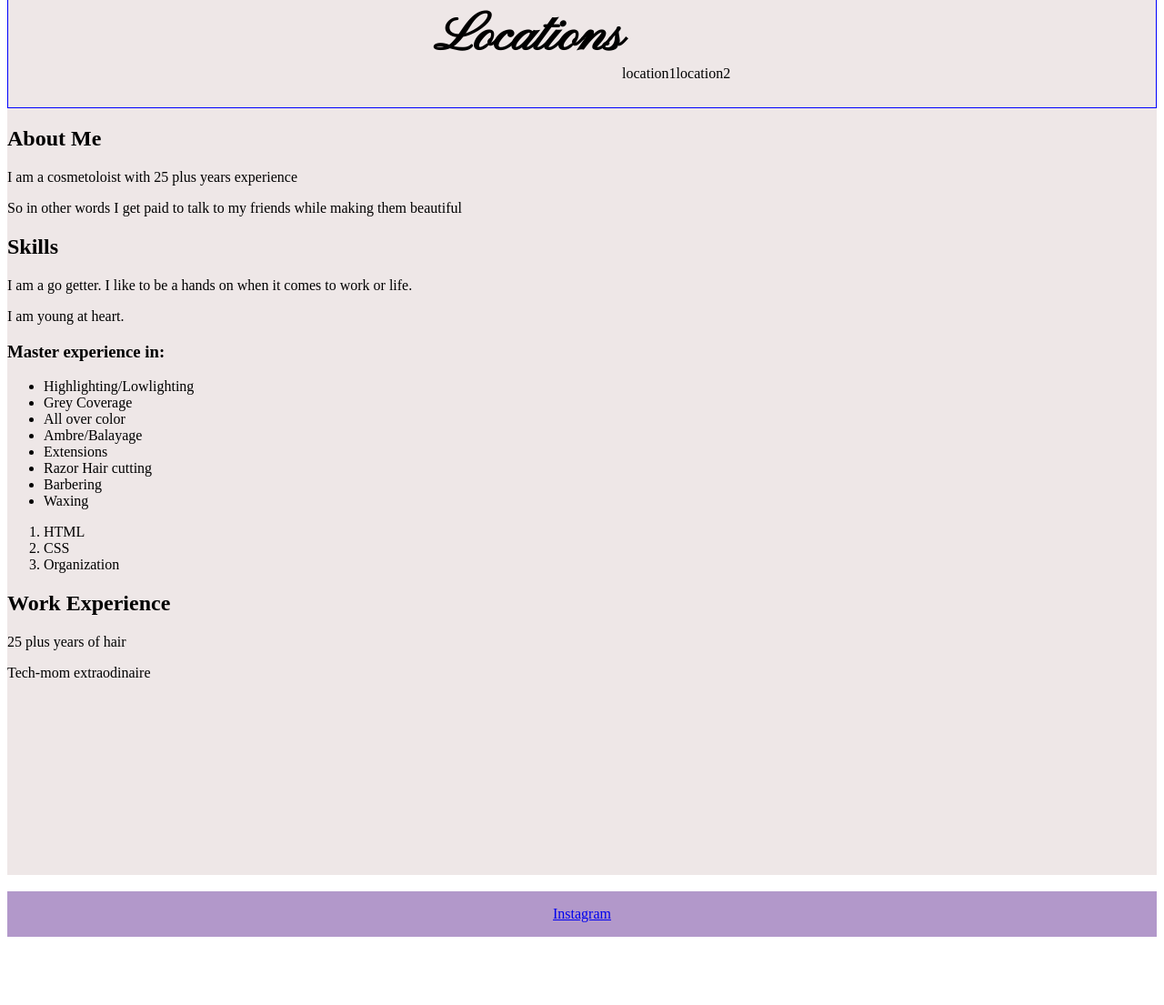
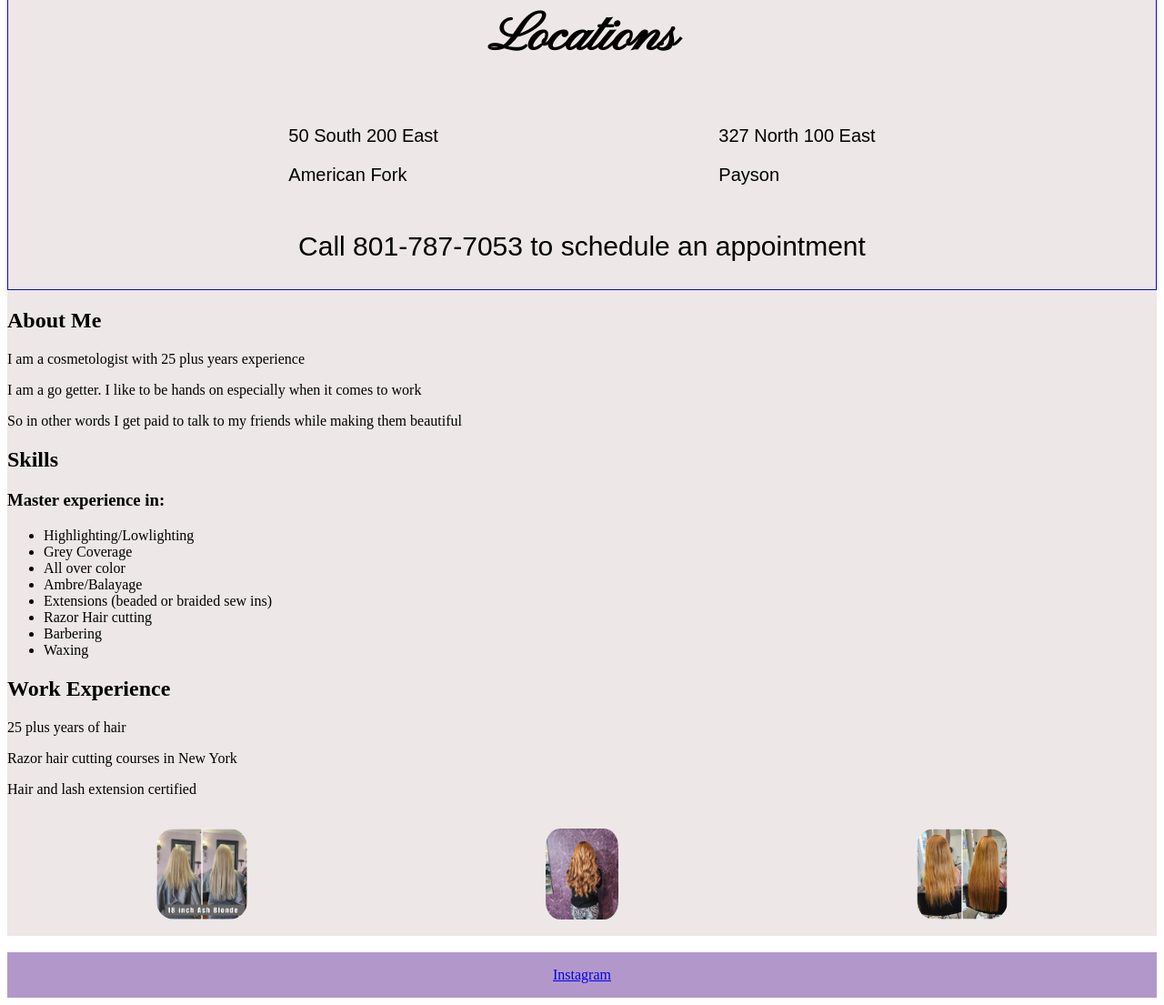
Before and after one commit to beccalamb/beccalamb.github.io, a plain HTML site: page index.html in a window 1280 px wide. Shown: the part 446-1551 px from the top of the page at 91% size. Before the commit the page ends 1484 px from the top, so only its background shows below. Drawn offline with Linux system fonts and the light colour scheme.

Commit message:
Add files via upload
files added with hair pictures and locations corrected

```diff
--- a/index.html
+++ b/index.html
@@ -33,13 +33,25 @@
 
     <main>
         <div class="locations">
-            <div>
+            <div class="locationsdhead">
                 <h1>Locations</h1>
             </div>
-            <br>
             <div class="seperateLocations">
-                <p>location1</p>
-                <p>location2</p>
+                <div>
+
+                    <p>50 South 200 East</p>
+                    <p>American Fork</p>
+                </div>
+
+                <div>
+
+                    <p>327 North 100 East</p>
+                    <p>Payson</p>
+                </div>
+
+            </div>
+            <div class="number">
+                <p>Call 801-787-7053 to schedule an appointment</p>
             </div>
 
         </div>
@@ -48,40 +60,43 @@
         <section>
 
             <h2>About Me</h2>
-            <p>I am a cosmetoloist with 25 plus years experience </p>
+            <p>I am a cosmetologist with 25 plus years experience </p>
+            <p>I am a go getter. I like to be hands on especially when it comes to work</p>
             <p>So in other words I get paid to talk to my friends while making them beautiful</p>
 
         </section>
 
         <section>
             <h2>Skills</h2>
-            <p>I am a go getter. I like to be a hands on when it comes to work or life.</p>
-            <p>I am young at heart. </p>
             <h3>Master experience in:</h3>
             <ul>
                 <li>Highlighting/Lowlighting</li>
                 <li>Grey Coverage</li>
                 <li>All over color</li>
                 <li>Ambre/Balayage</li>
-                <li>Extensions</li>
+                <li>Extensions (beaded or braided sew ins)</li>
                 <li>Razor Hair cutting</li>
                 <li>Barbering</li>
                 <li>Waxing</li>
             </ul>
 
-            <ol>
-                <li>HTML</li>
-                <li>CSS</li>
-                <li>Organization</li>
-            </ol>
 
         </section>
 
         <section>
             <h2>Work Experience</h2>
             <p>25 plus years of hair</p>
-            <p>Tech-mom extraodinaire</p>
+            <p>Razor hair cutting courses in New York</p>
+            <p>Hair and lash extension certified</p>
         </section>
+        <br>
+
+        <section class="photos">
+            <img src="portfolio/assets/ashblonde18.jpg" alt="ashblonde18" height="100px">
+            <img src="portfolio/assets/ginger22.jpg" alt="ginger22" height="100px">
+            <img src="portfolio/assets/ginger24.jpg" alt="ginger24" height="100px">
+        </section>
+        <br>
 
     </main>
     <script src="index.js"></script>
--- a/style.css
+++ b/style.css
@@ -28,7 +28,7 @@ img {
 
 
 main {
-    height: 1000px;
+    /* height: 1000px; */
     background-color: rgb(238, 231, 231);
 }
 
@@ -36,13 +36,27 @@ main {
     border: 1px solid blue;
     display: flex;
     justify-content: center;
+    flex-direction: column;
+}
+
+.locationsdhead {
+    display: flex;
+    justify-content: center;
 }
 
 .seperateLocations {
-    margin-top: 80px;
     display: flex;
     justify-content: space-evenly;
     align-items: center;
+    font-family: Arial, Helvetica, sans-serif;
+    font-size: 20px;
+}
+
+.number {
+    display: flex;
+    justify-content: center;
+    font-family: fantasy;
+    font-size: 30px;
 
 }
 
@@ -62,6 +76,11 @@ main {
     text-align: center;
 }
 
+.photos {
+    display: flex;
+    justify-content: space-around;
+}
+
 footer {
     display: flex;
     justify-content: center;
```
Also changed, not shown: portfolio/assets/ashblonde18.jpg (added), portfolio/assets/ginger22.jpg (added), portfolio/assets/ginger24.jpg (added).
